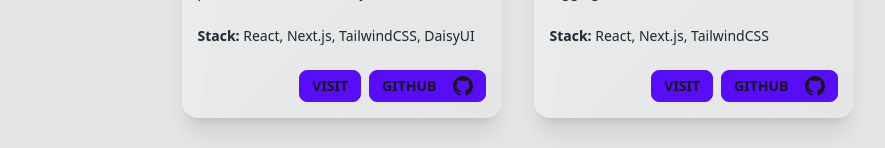
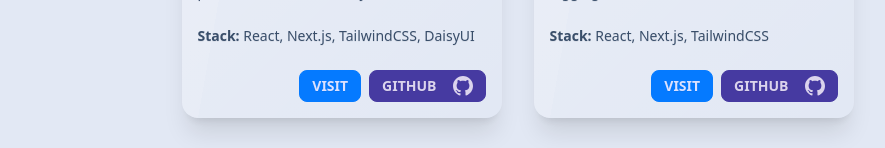
Before and after one commit to plasmadice/portfolio, a Next.js app: page /portfolio in a window 1280 px wide. Shown: the part 550-698 px from the top of the page, without its empty margins (153-1038 px from the left). Built offline with nearby package versions, Linux system fonts and the light colour scheme; no server answers.

Commit message:
Finalized style changes, changed out light and dark styles for Winter and Halloween daisyui themes

```diff
--- a/app/about/page.tsx
+++ b/app/about/page.tsx
@@ -24,7 +24,7 @@ export default function AboutPage() {
           automation of tasks within the healthcare sector and the enhancement
           of its overall efficiency.
         </p>
-        <hr className="bg-primary" />
+        <hr className="bg-secondary" />
         <p>
           My passion lies in coding, especially in TypeScript and JavaScript.
           Recently, I have been focusing on learning and mastering modern web
@@ -50,10 +50,10 @@ export default function AboutPage() {
             rel="noopener noreferrer"
             target="_blank"
             href="https://github.com/plasmadice"
-            className="flex w-full border border-neutral-200 dark:border-primary rounded-lg p-4 no-underline items-center text-neutral-800 dark:text-neutral-200 hover:dark:bg-neutral-900 hover:bg-neutral-100 transition-all justify-between"
+            className="flex w-full border border-neutral-200 dark:border-secondary rounded-lg p-4 no-underline items-center text-neutral-800 dark:text-neutral-200 hover:dark:bg-neutral-900 hover:bg-neutral-100 transition-all justify-between"
           >
             <div className="flex items-center">
-              <BsGithub className="text-primary" size="1.5em" />
+              <BsGithub className="text-secondary" size="1.5em" />
               <div className="ml-3">GitHub</div>
             </div>
             {/* <ArrowIcon color="#BD0009" /> */}
--- a/app/gear/page.tsx
+++ b/app/gear/page.tsx
@@ -1,4 +1,5 @@
 import type { Metadata } from "next"
+import { Backpack, type KawaiiProps } from "react-kawaii"
 import Link from "next/link"
 
 export const metadata: Metadata = {
@@ -146,6 +147,9 @@ export default function UsesPage() {
       {Object.values(gear).map((category) => (
         <Category key={category.id} {...category} />
       ))}
+      <div className="fixed bottom-16 right-16 opacity-25">
+        <Backpack size={320} mood="excited" color="#CD622A" />
+      </div>
     </section>
   )
 }
--- a/app/global.css
+++ b/app/global.css
@@ -58,11 +58,11 @@ html {
 }
 
 .project-button-primary {
-  @apply btn btn-primary btn-sm text-neutral-900 dark:text-primary-content hover:bg-neutral-900 hover:text-neutral-300 dark:hover:text-neutral-800 dark:hover:bg-neutral-300
+  @apply btn btn-primary btn-sm text-primary-content hover:bg-neutral-900 hover:text-neutral-300 dark:hover:text-neutral-800 dark:hover:bg-neutral-300
 }
 
 .project-button-secondary {
-  @apply btn btn-secondary btn-sm text-neutral-900 dark:text-primary-content hover:bg-neutral-900 hover:text-neutral-300 dark:hover:text-neutral-800 dark:hover:bg-neutral-300
+  @apply btn btn-secondary btn-sm text-secondary-content hover:bg-neutral-900 hover:text-neutral-300 dark:hover:text-neutral-800 dark:hover:bg-neutral-300
 }
 
 .prose *:hover > .anchor {
--- a/app/page.tsx
+++ b/app/page.tsx
@@ -38,12 +38,12 @@ export default async function HomePage() {
         </div>
         <div className="mt-8 md:mt-0 ml-0 md:ml-6 space-y-2 text-base-content">
           <Link href="/activity" className="flex items-center gap-2 hover:text-neutral-900 dark:hover:text-neutral-400 transition-all">
-            <BsGithub className="text-primary" size="1.5em" />
+            <BsGithub className="text-secondary" size="1.5em" />
             {`${recentCommits} commits in last 30 days`}
           </Link>
 
           <Link href="/blog" className="flex items-center hover:text-neutral-900 dark:hover:text-neutral-400 transition-all">
-            <BsGraphUpArrow className="text-primary mr-2" size="1.5em" />
+            <BsGraphUpArrow className="text-secondary mr-2" size="1.5em" />
             {`${views.toLocaleString()} blog views all time`}
           </Link>
         </div>
@@ -59,7 +59,7 @@ export default async function HomePage() {
             target="_blank"
             href="https://github.com/plasmadice"
           >
-            <BsGithub className="text-primary" size="1.5em" />
+            <BsGithub className="text-secondary" size="1.5em" />
             <p className="h-4">My Github</p>
           </a>
         </li>
--- a/app/portfolio/page.tsx
+++ b/app/portfolio/page.tsx
@@ -58,7 +58,7 @@ const Project = ({
           {links.github.length ? (
             <a
               href={links.github}
-              className="project-button-primary"
+              className="project-button-secondary"
               target="_blank"
               rel="noopener noreferrer"
             >
--- a/tailwind.config.js
+++ b/tailwind.config.js
@@ -67,7 +67,7 @@ module.exports = {
   },
   plugins: [require("@tailwindcss/typography"), require("daisyui")],
   daisyui: {
-    themes: ["light", "night"],
-    darkTheme: "night",
+    themes: ["winter", "halloween"],
+    darkTheme: "halloween",
   }
 }
```
